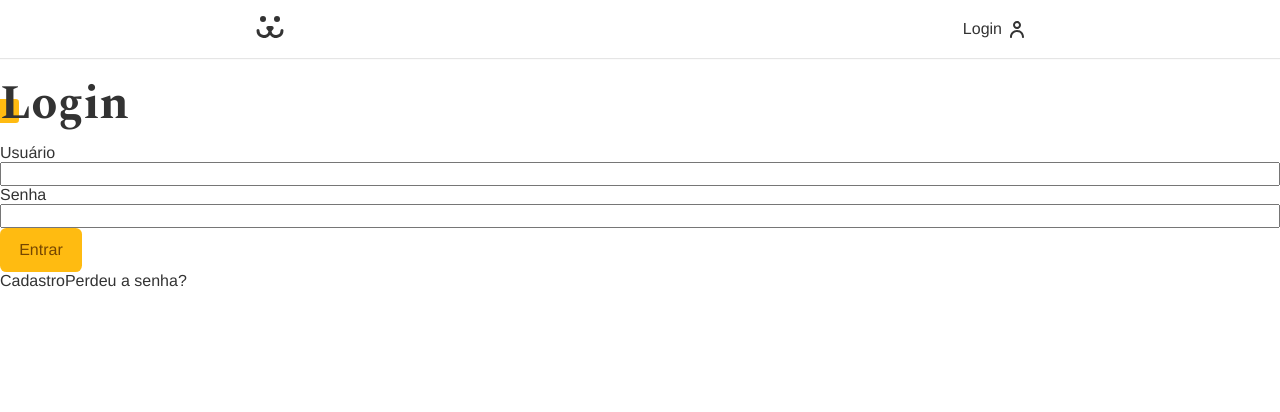
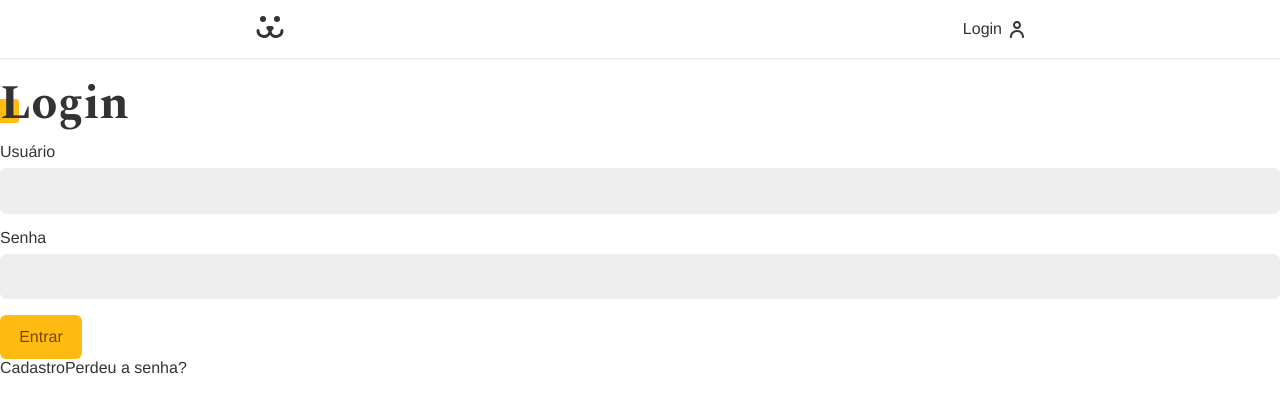
Before and after one commit to MadrugadaGunza/dog-project, a React (Create React App) app: page /login in a window 1280 px wide. Shown: the top 412 px of the page. Built offline with nearby package versions, Linux system fonts and the light colour scheme.

Commit message:
feat: customizar input e configurar arquivo api

```diff
--- /dev/null
+++ b/src/api.js
@@ -0,0 +1,12 @@
+const URL_API = 'https://dogsapi.origamid.dev/json';
+
+export const TOKEN_POST = (body) => {
+    return {
+        url: URL_API + '/jwt-auth/v1/token',
+        options: {
+            method: 'POST',
+            headers: { 'Content-Type': 'application/json' },
+            body: JSON.stringify(body)
+        }
+    }
+}
--- a/src/components/form/Input.js
+++ b/src/components/form/Input.js
@@ -3,8 +3,8 @@ import React from 'react'
 
 const Input = ({ label, name, type, value, onChange }) => {
     return (
-        <div>
-            <label htmlFor={name}>{label}</label>
+        <div className={styles.wrapper}>
+            <label htmlFor={name} className={styles.label}>{label}</label>
             <input
                 className={styles.input}
                 type={type}
--- a/src/components/form/Input.module.css
+++ b/src/components/form/Input.module.css
@@ -1,3 +1,30 @@
-.input{
+.wrapper {
+    margin-bottom: 1rem;
+}
+
+.input {
     width: 100%;
+    border: 1px solid #eee;
+    display: block;
+    font-size: 1rem;
+    padding: .8rem;
+    border-radius: .4rem;
+    background: #eee;
+    transition: .2s;
 }
+
+.input:hover,
+.input:focus {
+    border-color: #fb1;
+    outline: none;
+    box-shadow: 0 0 0 3px #fea;
+    background: #fff;
+}
+
+.label {
+    display: block;
+    font-size: 1rem;
+    line-height: 1;
+    padding-bottom: .5rem;
+    color: #333;
+}
--- a/src/pages/login/LoginFrom.js
+++ b/src/pages/login/LoginFrom.js
@@ -3,6 +3,7 @@ import { Link } from 'react-router-dom'
 import Input from './../../components/form/Input';
 import Button from './../../components/form/Button';
 import Head from '../../helpers/Head';
+import { TOKEN_POST } from '../../api';
 
 const LoginFrom = () => {
     const [username, setUsername] = React.useState('');
@@ -15,11 +16,8 @@ const LoginFrom = () => {
         e.preventDefault();
         try {
             setLoading(true);
-            const response = await fetch('https://dogsapi.origamid.dev/json/jwt-auth/v1/token', {
-                method: 'POST',
-                headers: { 'Content-Type': 'application/json' },
-                body: JSON.stringify({ username, password }),
-            });
+            const { url, options } = TOKEN_POST({ username, password });
+            const response = await fetch(url, options);
             const { token } = await response.json();
             setData(token);
             console.log(token);
```
